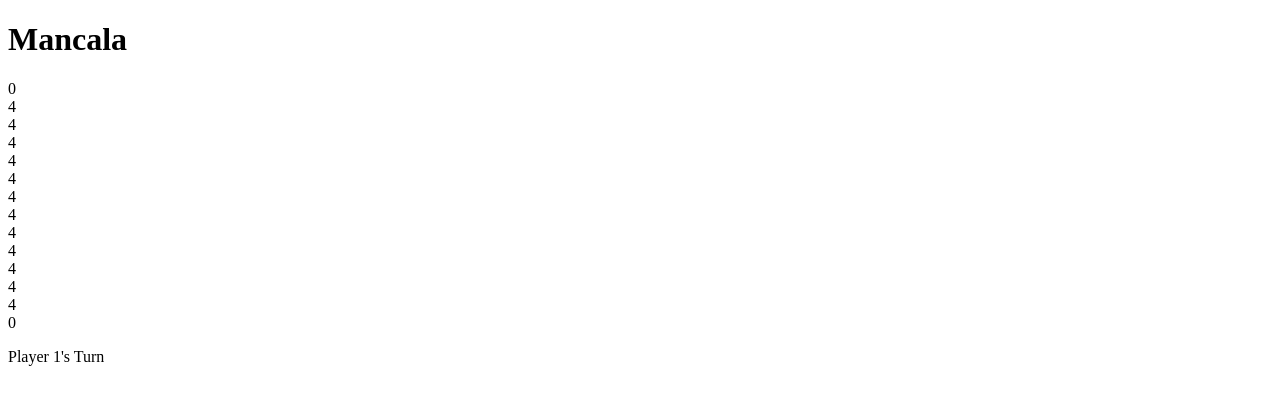
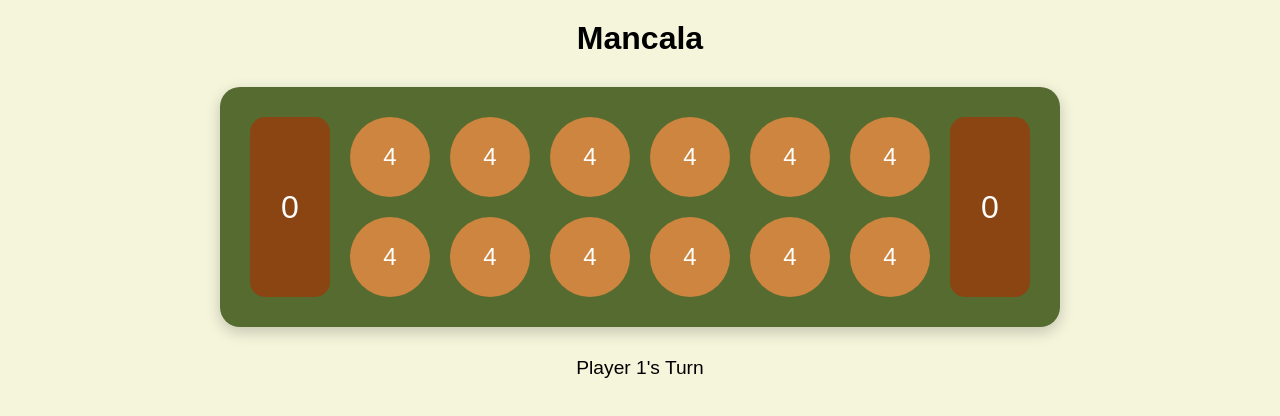
Before and after one commit to Jhera1/Mancala, a plain HTML site: page index.html in a window 1280 px wide. Drawn offline with Linux system fonts and the light colour scheme.

Commit message:
working game - only numbers in the pits

```diff
--- a/index.html
+++ b/index.html
@@ -3,31 +3,35 @@
 <head>
   <meta charset="UTF-8">
   <title>Mancala Game</title>
-  <link rel="stylesheet" href="style.css">
+  <link rel="stylesheet" href="./styles.css">
 </head>
 <body>
   <h1>Mancala</h1>
   <div class="board">
     <div class="store" id="player2-store">0</div>
-    <div class="row top-row">
-      <div class="pit" data-player="2" data-index="5">4</div>
-      <div class="pit" data-player="2" data-index="4">4</div>
-      <div class="pit" data-player="2" data-index="3">4</div>
-      <div class="pit" data-player="2" data-index="2">4</div>
-      <div class="pit" data-player="2" data-index="1">4</div>
-      <div class="pit" data-player="2" data-index="0">4</div>
-    </div>
-    <div class="row bottom-row">
-      <div class="pit" data-player="1" data-index="0">4</div>
-      <div class="pit" data-player="1" data-index="1">4</div>
-      <div class="pit" data-player="1" data-index="2">4</div>
-      <div class="pit" data-player="1" data-index="3">4</div>
-      <div class="pit" data-player="1" data-index="4">4</div>
-      <div class="pit" data-player="1" data-index="5">4</div>
+    <div class="both-rows">
+      <div class="row top-row">
+        <div class="pit" data-player="player2" data-index="5">4</div>
+        <div class="pit" data-player="player2" data-index="4">4</div>
+        <div class="pit" data-player="player2" data-index="3">4</div>
+        <div class="pit" data-player="player2" data-index="2">4</div>
+        <div class="pit" data-player="player2" data-index="1">4</div>
+        <div class="pit" data-player="player2" data-index="0">4</div>
+      </div>
+      <div class="row bottom-row">
+        <div class="pit" data-player="player1" data-index="0">4</div>
+        <div class="pit" data-player="player1" data-index="1">4</div>
+        <div class="pit" data-player="player1" data-index="2">4</div>
+        <div class="pit" data-player="player1" data-index="3">4</div>
+        <div class="pit" data-player="player1" data-index="4">4</div>
+        <div class="pit" data-player="player1" data-index="5">4</div>
+      </div>
     </div>
     <div class="store" id="player1-store">0</div>
   </div>
   <p id="turn-display">Player 1's Turn</p>
-  <script src="script.js"></script>
+  <div id="turn-display"></div>
+
+  <script src="./main.js"></script>
 </body>
 </html>
--- a/main.js
+++ b/main.js
@@ -17,7 +17,7 @@ let currentPlayer = 'player1';
 function updateBoard() {
   pits.forEach(pit => {
     const player = pit.dataset.player;
-    const index = pit.dataset.index;
+    const index = parseInt(pit.dataset.index);
     pit.textContent = board[player][index];
   });
 
--- a/styles.css
+++ b/styles.css
@@ -9,12 +9,12 @@ body {
   }
 
   .board {
+    background-color: darkolivegreen;
     display: flex;
     align-items: center;
     justify-content: center;
     margin: 30px auto;
     width: 800px;
-    background-color: #deb887;
     border-radius: 20px;
     padding: 20px;
     box-shadow: 0 5px 15px rgba(0,0,0,0.2);
```
